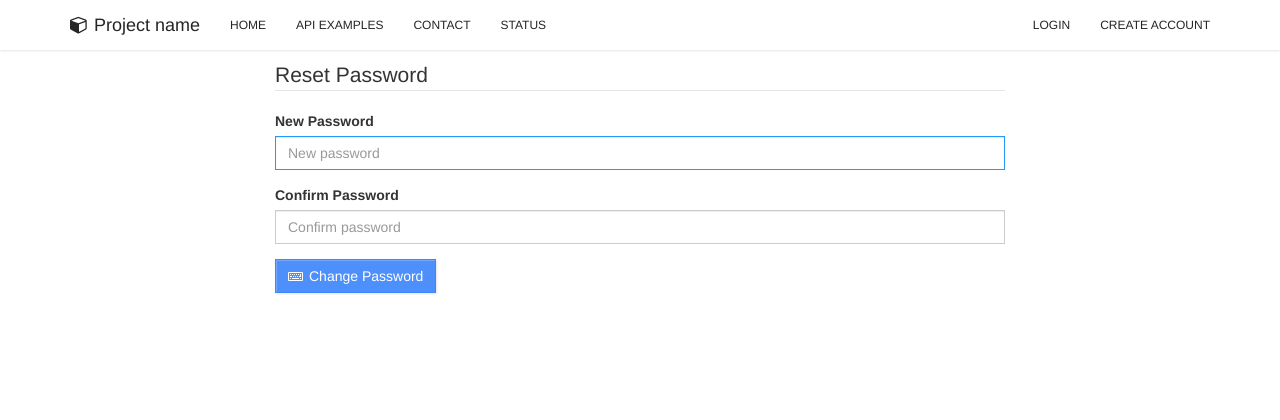
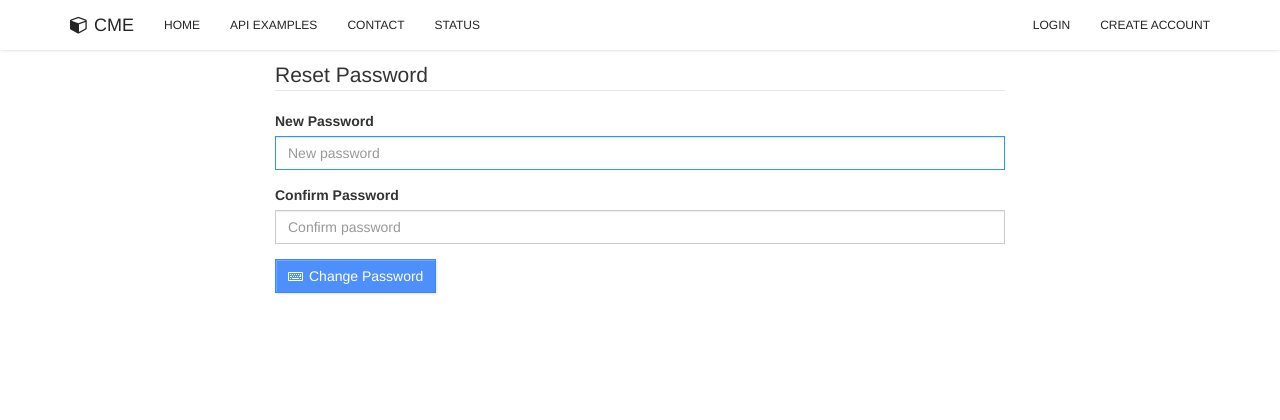
Before and after one commit to hungluong5791/cme-app, a Node project: template views/account/reset.pug in a window 1280 px wide. Shown: the top 420 px of the page. Run offline with Node 20 templates, Linux system fonts and the light colour scheme; the template is opened without the code that fills it, so the values that code supplies are empty; style sheets or scripts are compiled from the project's sources; some libraries are stand-ins or nearby versions.

Commit message:
Update Project Name

```diff
--- a/views/partials/header.pug
+++ b/views/partials/header.pug
@@ -8,7 +8,7 @@
         span.icon-bar
       a.navbar-brand(href='/')
         i.fa.fa-cube
-        | Project name
+        | CME
     .collapse.navbar-collapse
       ul.nav.navbar-nav
         li(class=(title == 'Home') ? 'active' : undefined)
```
